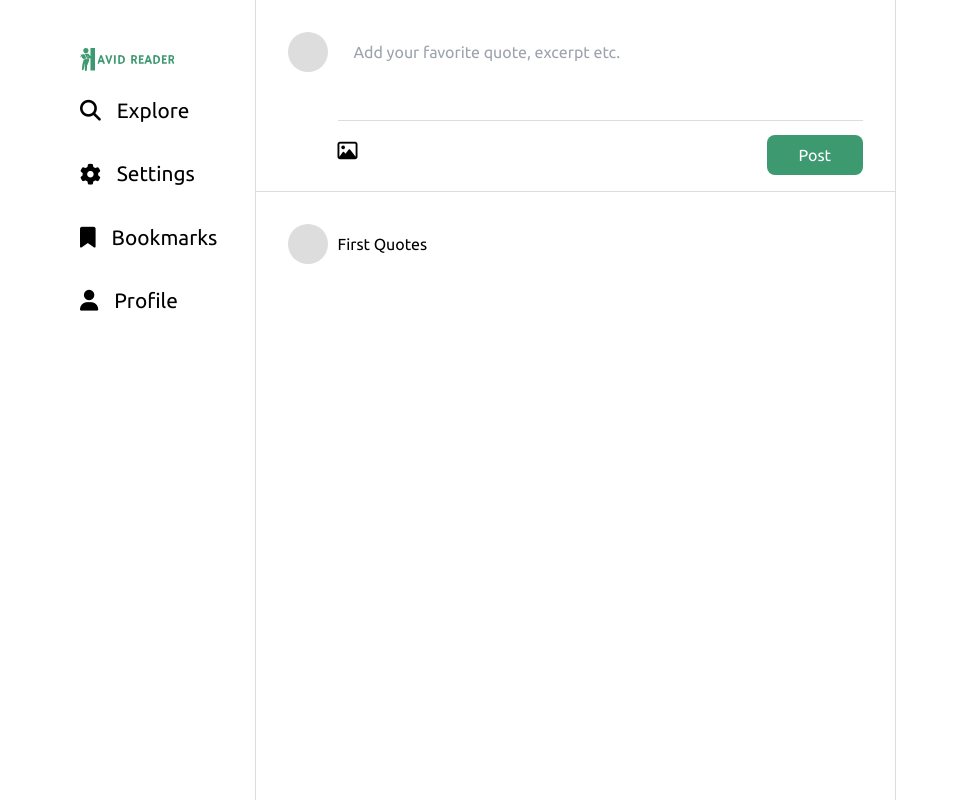
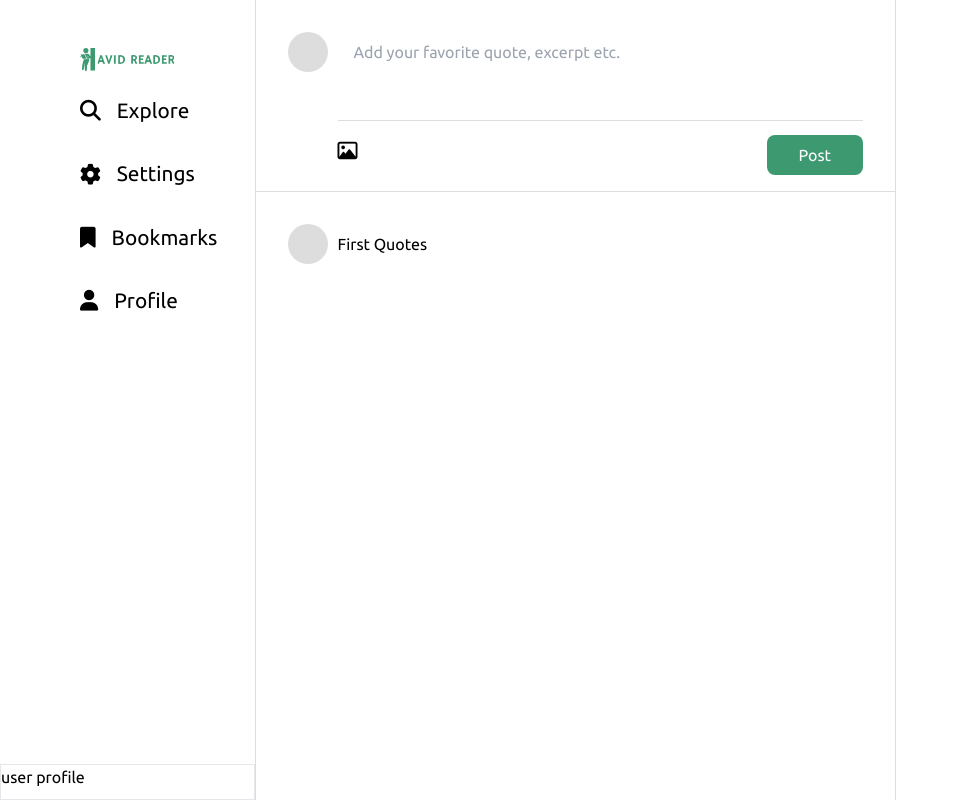
Before and after one commit to ankitmahule/avidreader-webapp, a React (Create React App) app: page /dashboard in a window 1280 px wide. Shown: the top 800 px of the page, without its empty margins (0-959 px from the left). Built offline with nearby package versions, Linux system fonts and the light colour scheme; sample sign-in values are in the browser's storage.

Commit message:
added user profile section.

```diff
--- a/src/components/Dashboard.js
+++ b/src/components/Dashboard.js
@@ -12,7 +12,7 @@ const Dashboard = () => {
           <AddQuote></AddQuote>
           <Quotes quotes={quotes}></Quotes>
         </section>
-        <aside className="aisde"></aside>
+        <aside className="right-aside"></aside>
       </main>
     </>
   );
--- a/src/components/DashboardHeader.js
+++ b/src/components/DashboardHeader.js
@@ -36,6 +36,9 @@ const DashboardHeader = () => {
           </Link>
         </li>
       </ul>
+      <div className="absolute bottom-0 h-9 border w-full left-0">
+        user profile
+      </div>
     </aside>
   );
 };
```
